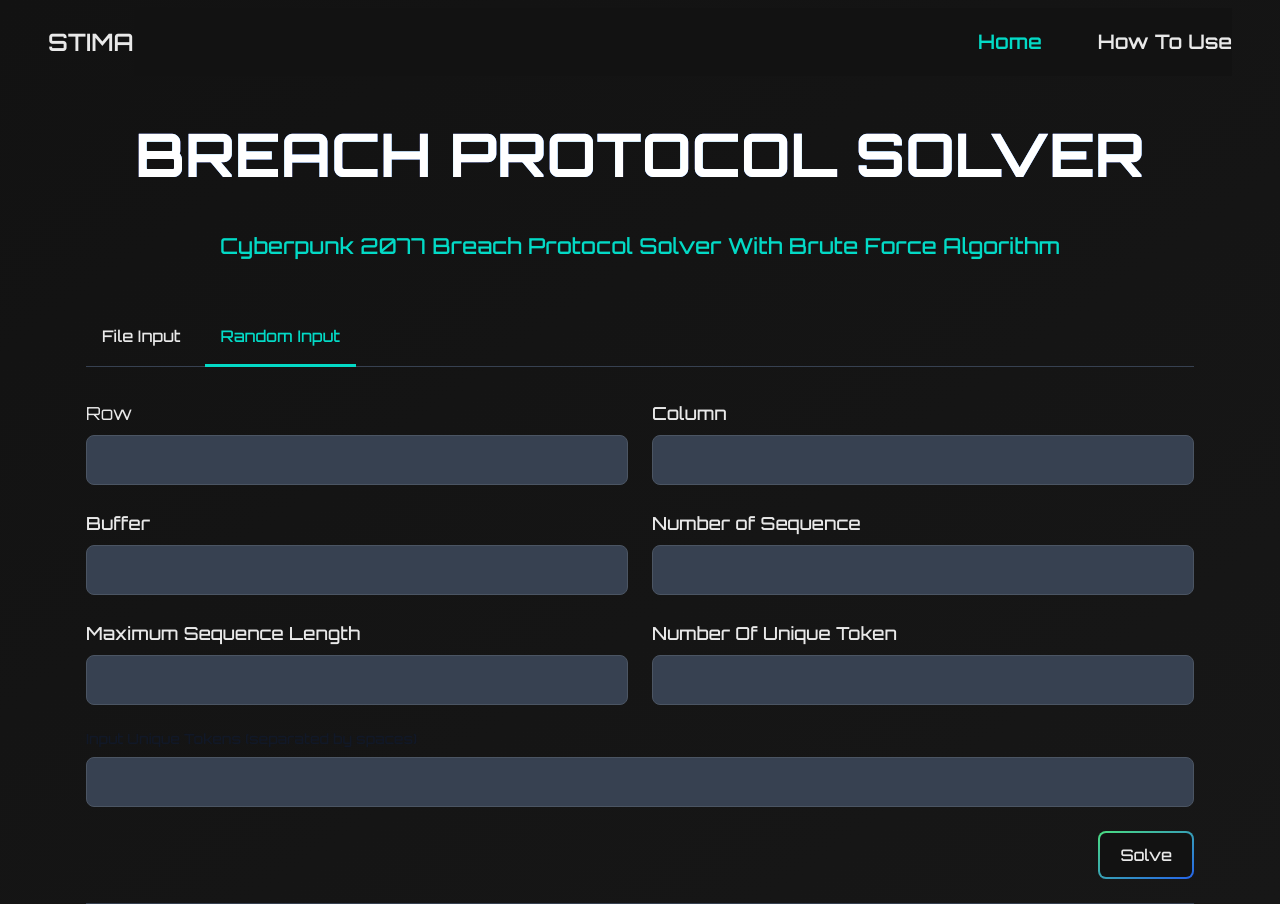
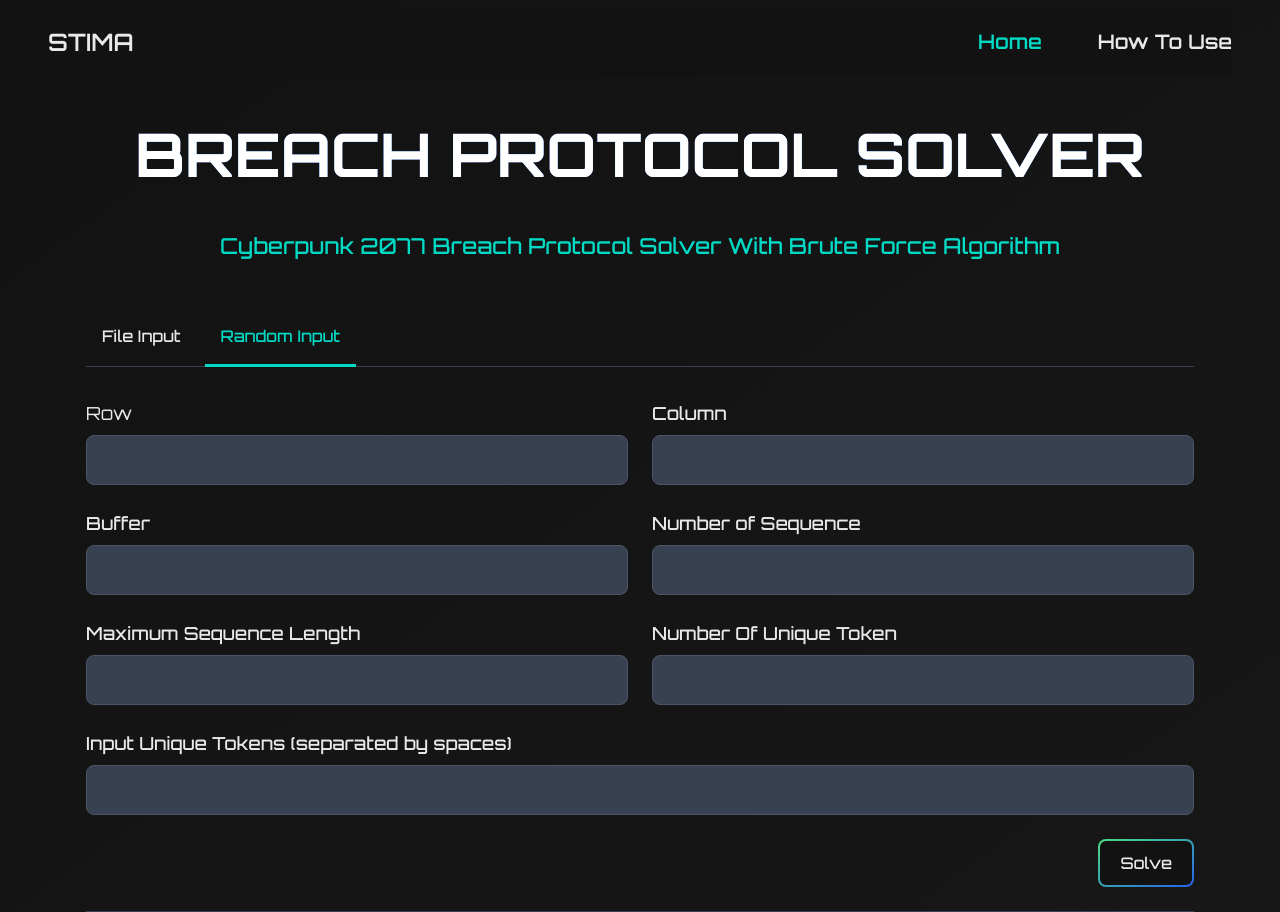
Before and after one commit to ninoaddict/Tucil1_13522068, a Next.js app in the folder src/breach-protocol/: page / in a window 1280 px wide. Both pictures are taken after a click on the button "Random Input". Built offline with nearby package versions, Linux system fonts and the light colour scheme; a web font is replaced by a local one.

Commit message:
fix: token input button

```diff
--- a/src/breach-protocol/app/ui/manual-input.tsx
+++ b/src/breach-protocol/app/ui/manual-input.tsx
@@ -153,7 +153,7 @@
 
         <label
           htmlFor="tokens"
-          className="block mb-2 text-sm font-medium text-gray-900 dark:text-onBackground"
+          className="block mb-2 text-md md:text-lg font-medium text-onBackground"
         >
           Input Unique Tokens (separated by spaces)
         </label>
```
